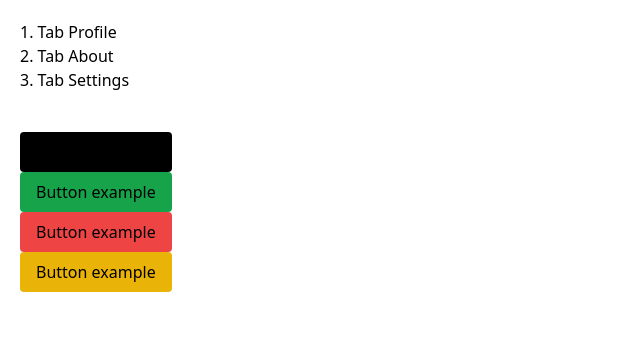
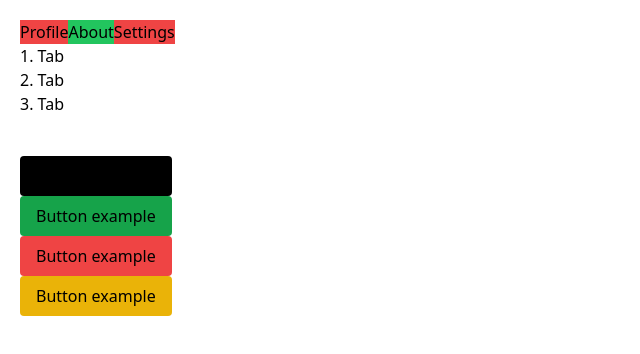
Before and after one commit to deccalpro/baran-react-starter-kit, a React (Create React App) app: page / in a window 1280 px wide. Shown: the top 354 px of the page, without its empty margins (0-640 px from the left). Built offline with nearby package versions, Linux system fonts and the light colour scheme.

Commit message:
Active tab degisti

```diff
--- a/src/App.js
+++ b/src/App.js
@@ -6,7 +6,7 @@ function App() {
   return (
     <div>
       <div style={{padding: 20,}}>
-        <Tab>
+        <Tab activeTab={1}>
           <Tab.Panel title="Profile">1. Tab</Tab.Panel>
           <Tab.Panel title="About">2. Tab</Tab.Panel>
           <Tab.Panel title="Settings">3. Tab</Tab.Panel>
--- a/src/Components/Tab.js
+++ b/src/Components/Tab.js
@@ -1,6 +1,9 @@
-function Tab({ children }) {
+function Tab({ children, activeTab }) {
   return (
     <div>
+      <nav>
+        {children.map((tab, index) => <button className={activeTab === index ? 'bg-green-500' : 'bg-red-500'} key={index}>{tab.props.title}</button>)}
+      </nav>
       {children}
     </div>
   )
@@ -8,7 +11,7 @@ function Tab({ children }) {
 
 Tab.Panel = function({ children, title }) {
   return(
-    <div>{children} {title}</div>
+    <div>{children}</div>
   )
 }
 
```
